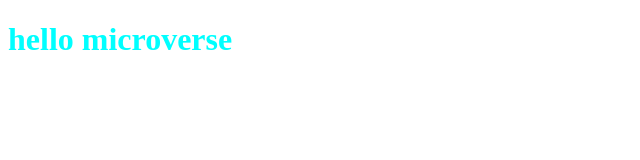
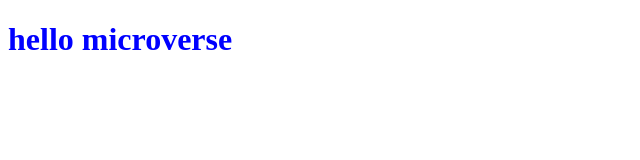
Before and after one commit to santitoot/hello-world, a website: page index.html in a window 1280 px wide. Shown: the whole page, without its empty margins (0-640 px from the left). Drawn offline with Linux system fonts and the light colour scheme.

Commit message:
give a class name to the h1 tag in index.html and use the class name to style the content of the h1 tag

```diff
--- a/index.html
+++ b/index.html
@@ -8,6 +8,6 @@
     <link rel="stylesheet" href="style.css">
 </head>
 <body>
-    <h1>hello microverse</h1>
+    <h1 class="intro">hello microverse</h1>
 </body>
 </html>
--- a/style.css
+++ b/style.css
@@ -1,3 +1,3 @@
-h1 {
-    color:aqua;
-}
+h1.intro {
+    color: blue;
+  }
```
